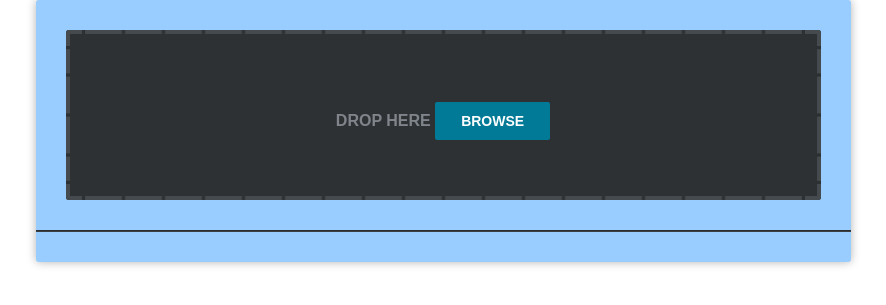
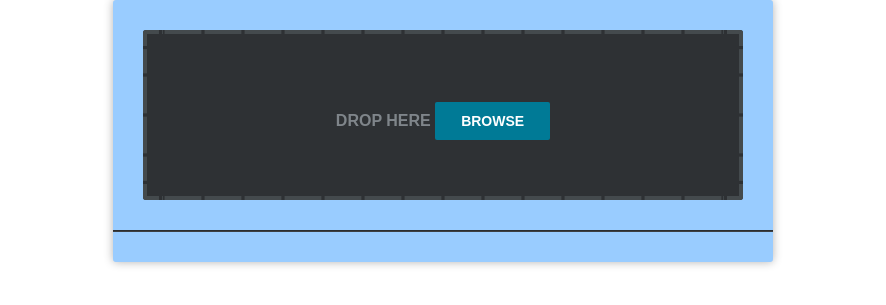
Before and after one commit to tviokrk/wrt, a web app: page /upload.html in a window 1280 px wide. Shown: the top 305 px of the page, without its empty margins (197-1083 px from the left). Run offline with its HTML, style and script files only (its server is not run), Linux system fonts and the light colour scheme; data that the repository does not hold is empty; some libraries are stand-ins or nearby versions.

Commit message:
Update style.css

```diff
--- a/uploader/assets/css/style.css
+++ b/uploader/assets/css/style.css
@@ -46,7 +46,7 @@ section, footer, header, aside{
     background-color:#99CCFF;
 
 
-    width:755px;
+    width:600px;
     padding:30px;
     border-radius:3px;
 
```
